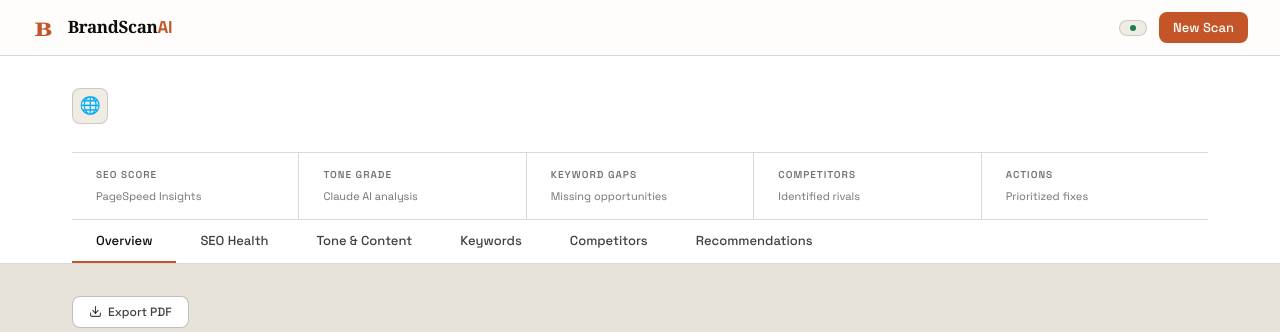
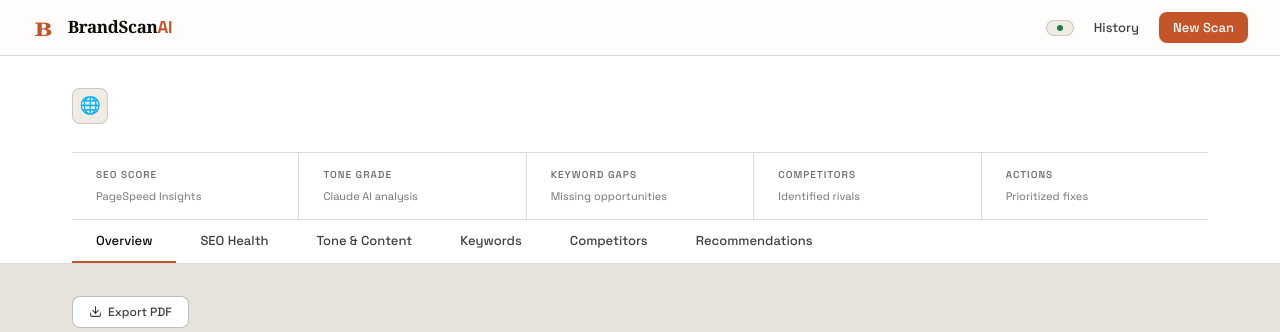
Before and after one commit to dajadell7-blip/Brandscan.ai, a Flask app: template templates/results.html in a window 1280 px wide. Shown: the top 332 px of the page. Run offline with Flask 3, Linux system fonts and the light colour scheme; the template is opened without the code that fills it, so the values that code supplies are empty.

Commit message:
Add History link to results nav
Co-Authored-By: Claude Sonnet 4.6 <noreply@anthropic.com>
Claude-Session: https://claude.ai/code/session_01HCHx3RRN1e58adc76CS3Qf

```diff
--- a/templates/results.html
+++ b/templates/results.html
@@ -272,6 +272,7 @@
       <span class="nav-url-dot" aria-hidden="true"></span>
       {{ url | replace('https://', '') | replace('http://', '') }}
     </div>
+    <a href="/history" style="font-size:13px;font-weight:500;color:var(--ink-muted);text-decoration:none;padding:4px 8px;border-radius:var(--r-md);transition:color .15s;" onmouseover="this.style.color='var(--ink)'" onmouseout="this.style.color='var(--ink-muted)'">History</a>
     <a href="/" class="btn-primary">New Scan</a>
   </div>
 </nav>
```
